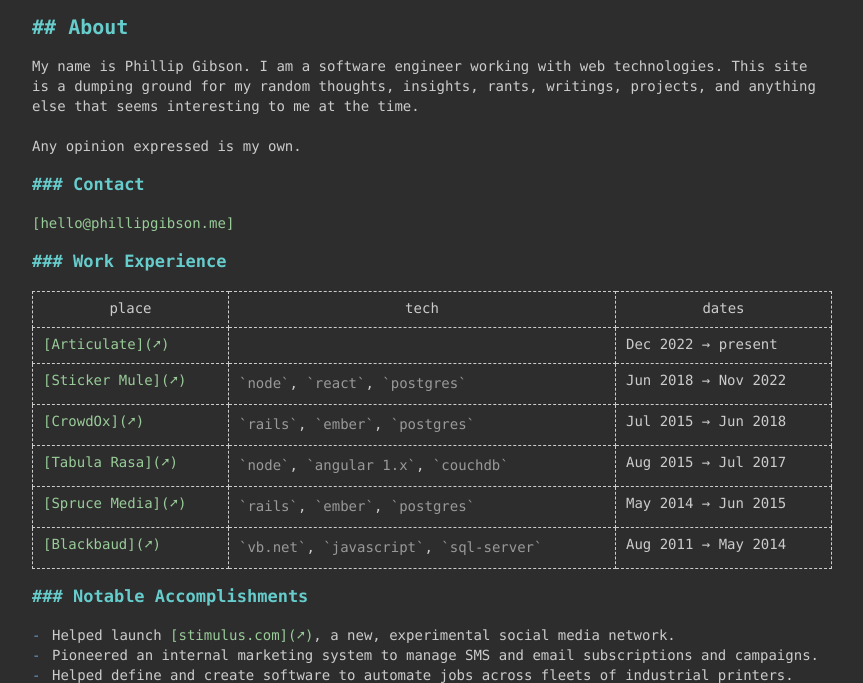
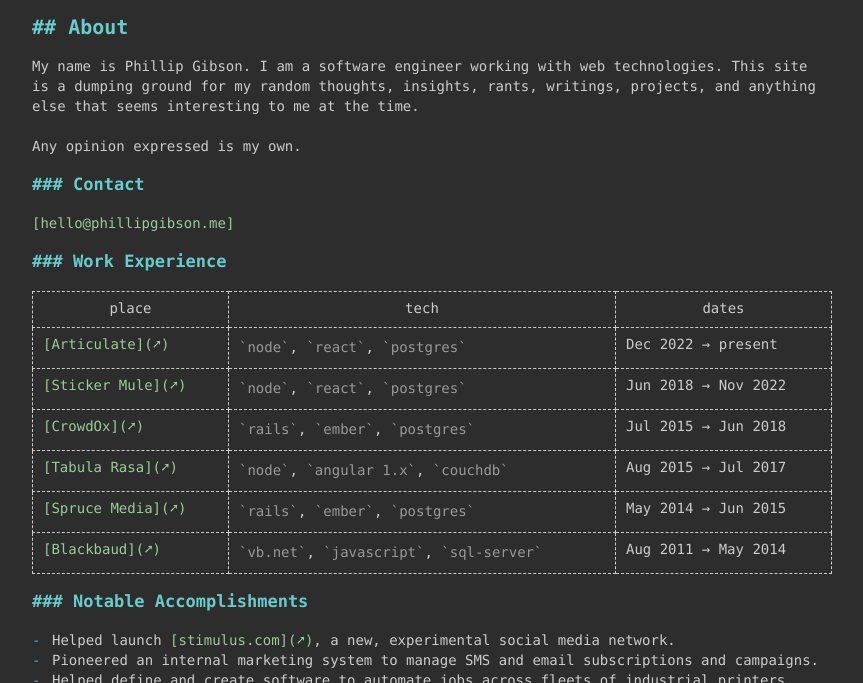
Before and after one commit to renolc/renolc.github.io, a plain HTML site: page docs/about.html in a window 1280 px wide. Shown: the part 97-780 px from the top of the page, without its empty margins (208-1071 px from the left). Drawn offline with Linux system fonts and the light colour scheme.

Commit message:
updating html pages

```diff
--- a/docs/about.html
+++ b/docs/about.html
@@ -39,7 +39,8 @@
     <tbody>
     <tr class="odd">
     <td><a href="https://articulate.com">Articulate</a></td>
-    <td></td>
+    <td><code>node</code>, <code>react</code>,
+    <code>postgres</code></td>
     <td>Dec 2022 → present</td>
     </tr>
     <tr class="even">
```
